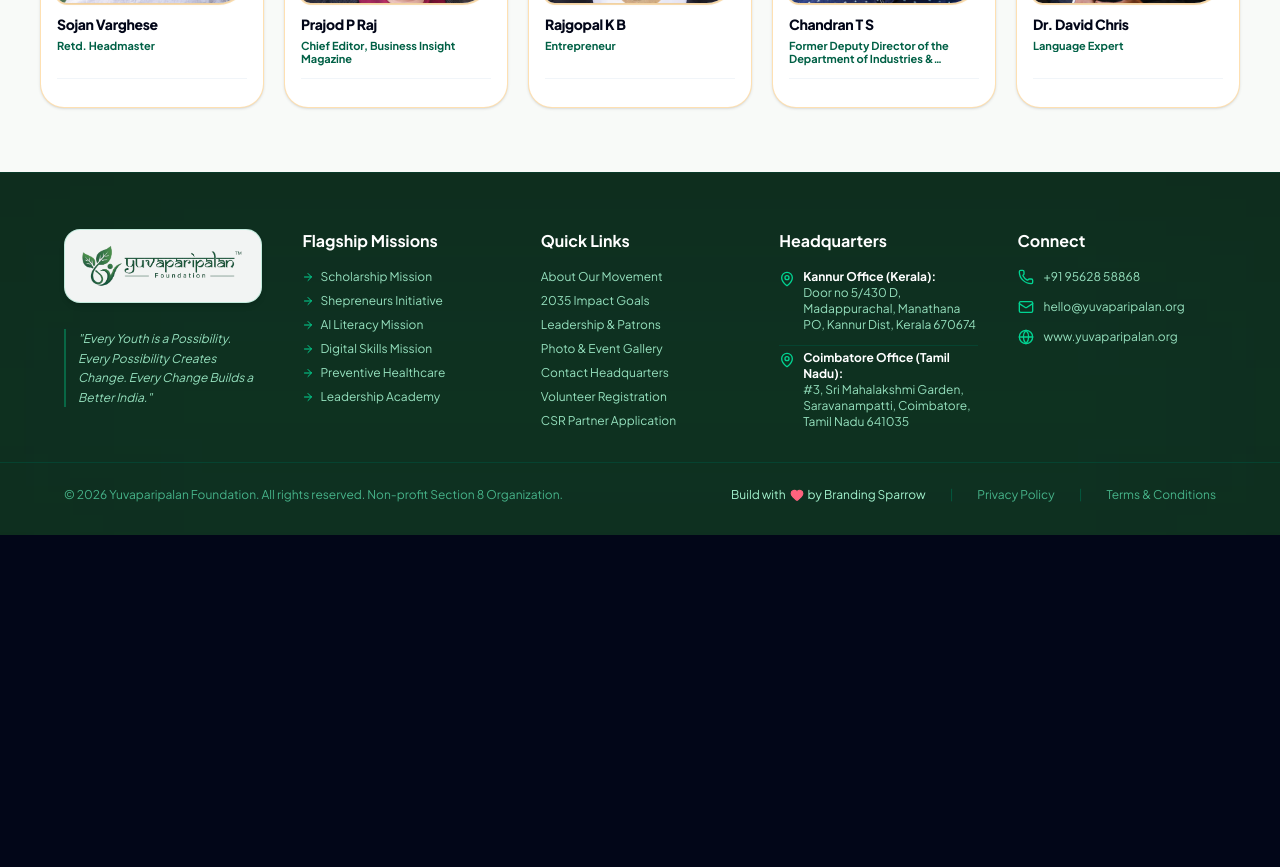
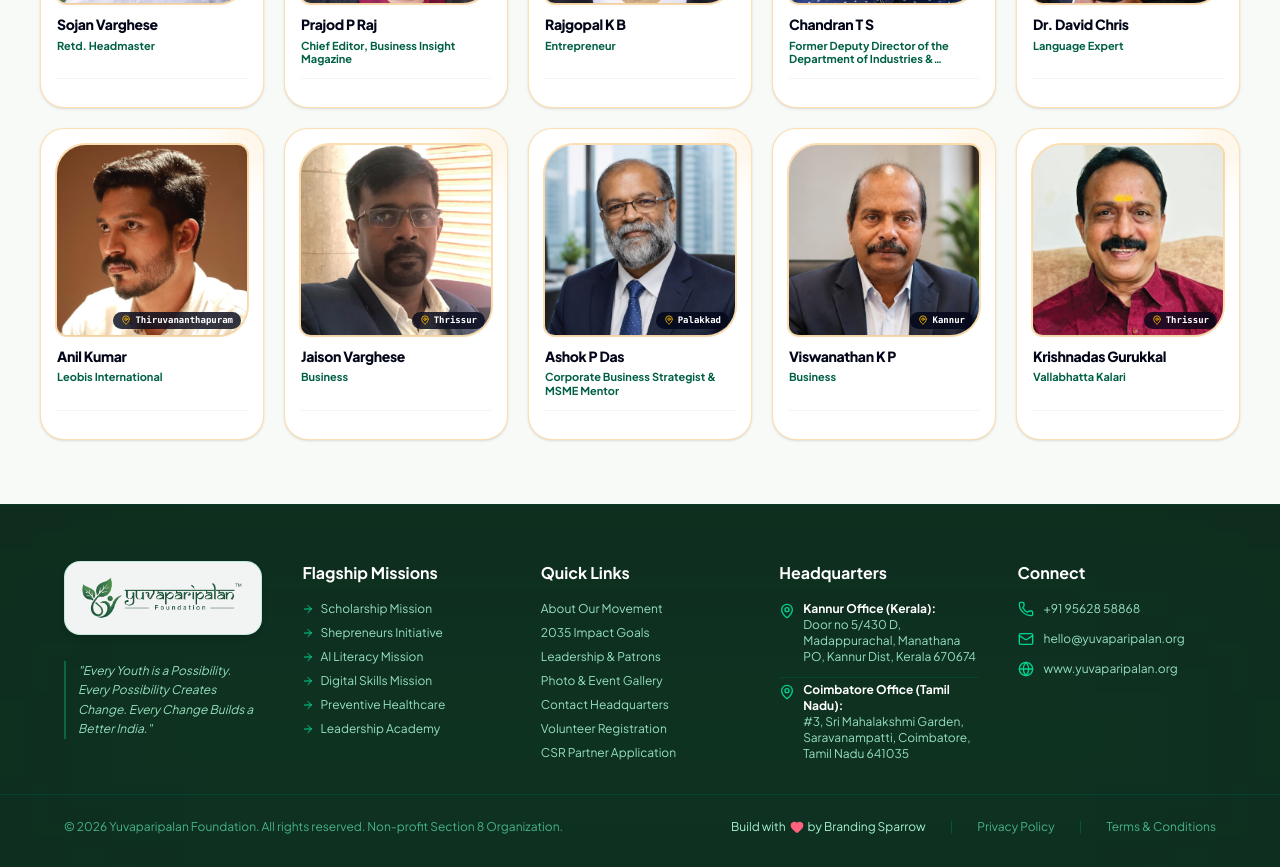
Before and after one commit to BSDigitalLab/yuvaparipalan_foundation-web, a React (Vite) app: page /leadership in a window 1280 px wide. Shown: the part 2020-2887 px from the top of the page. Before the commit the page ends 2555 px from the top, so only its background shows below. Built offline with nearby package versions, Linux system fonts and the light colour scheme.

Commit message:
feat: add missing patron profiles (Anil Kumar, Jaison Varghese, Ashok P Das, Viswanathan K P, Krishnadas Gurukkal)

```diff
--- a/src/data/mockData.ts
+++ b/src/data/mockData.ts
@@ -458,6 +458,53 @@ export const FOUNDER_PATRONS: Leader[] = [
     bio: 'Renowned language expert and academic mentor guiding communication skills, linguistic proficiency, and youth development.',
     avatarUrl: '/team/patrons/Dr.David_Chris.png',
   },
+  {
+    id: 'anil-kumar',
+    name: 'Anil Kumar',
+    role: 'Leobis International',
+    organization: 'Leobis International',
+    location: 'Thiruvananthapuram',
+    category: 'patron',
+    bio: 'Business leader and founder of Leobis International supporting youth empowerment and social development.',
+    avatarUrl: '/team/patrons/Anil_Kumar.png',
+  },
+  {
+    id: 'jaison-varghese',
+    name: 'Jaison Varghese',
+    role: 'Business',
+    location: 'Thrissur',
+    category: 'patron',
+    bio: 'Prominent entrepreneur and business leader supporting youth initiatives and community development.',
+    avatarUrl: '/team/patrons/Jaison_Varghese.png',
+  },
+  {
+    id: 'ashok-p-das',
+    name: 'Ashok P Das',
+    role: 'Corporate Business Strategist & MSME Mentor',
+    location: 'Palakkad',
+    category: 'patron',
+    bio: 'Corporate business strategist and MSME mentor guiding young entrepreneurs and industrial skill development.',
+    avatarUrl: '/team/patrons/Ashok_P_Das.png',
+  },
+  {
+    id: 'viswanathan-k-p',
+    name: 'Viswanathan K P',
+    role: 'Business',
+    location: 'Kannur',
+    category: 'patron',
+    bio: 'Respected business leader driving community empowerment and youth development initiatives.',
+    avatarUrl: '/team/patrons/Viswanathan.K.P.png',
+  },
+  {
+    id: 'krishnadas-gurukkal',
+    name: 'Krishnadas Gurukkal',
+    role: 'Vallabhatta Kalari',
+    organization: 'Vallabhatta Kalari',
+    location: 'Thrissur',
+    category: 'patron',
+    bio: 'Master practitioner of Vallabhatta Kalari dedicated to traditional Indian martial arts, youth discipline, and cultural heritage.',
+    avatarUrl: '/team/patrons/Krishnadas_Gurukkal.png',
+  },
 ];
 
 export const SDG_GOALS: SDGGoal[] = [
```
